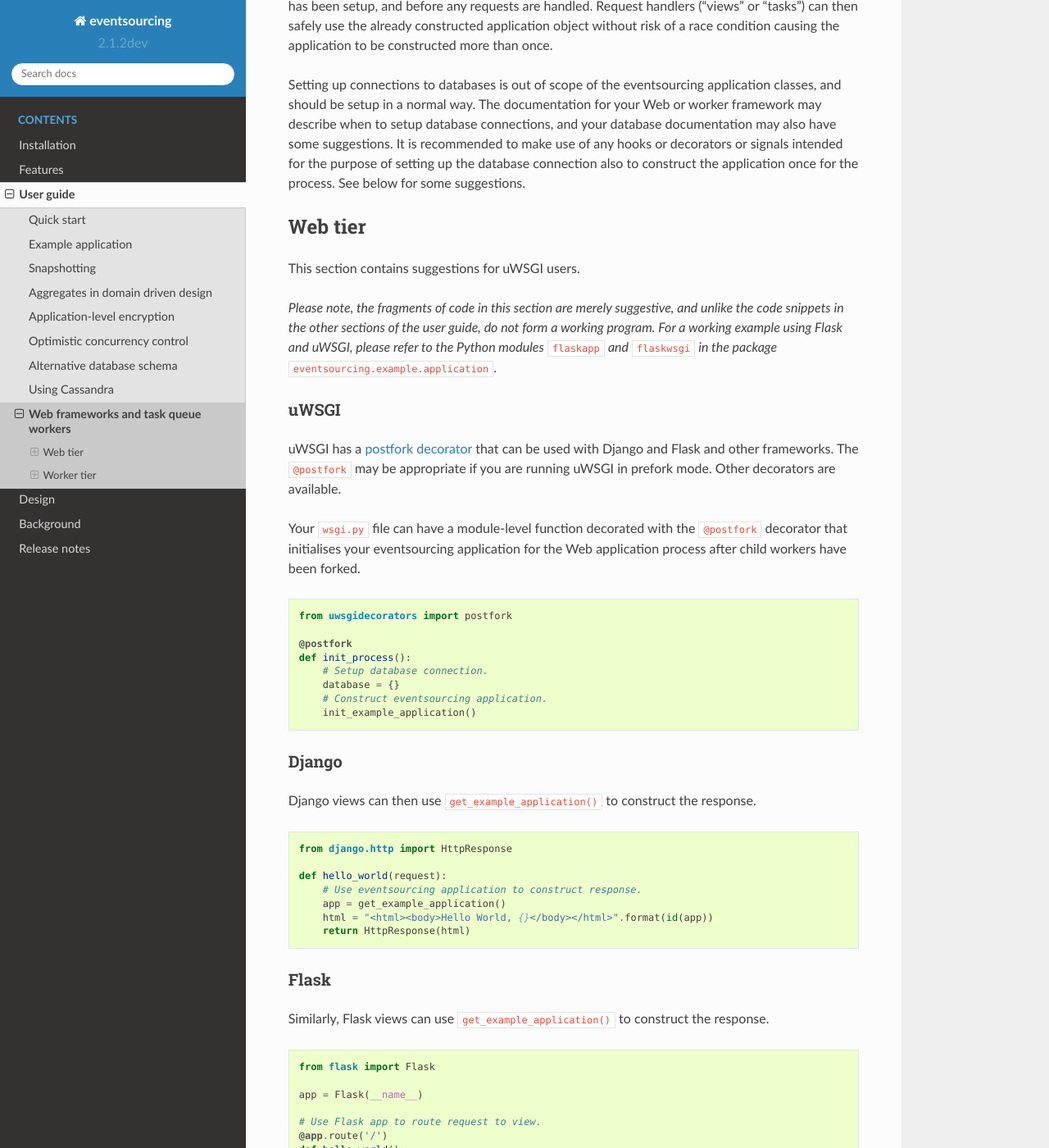
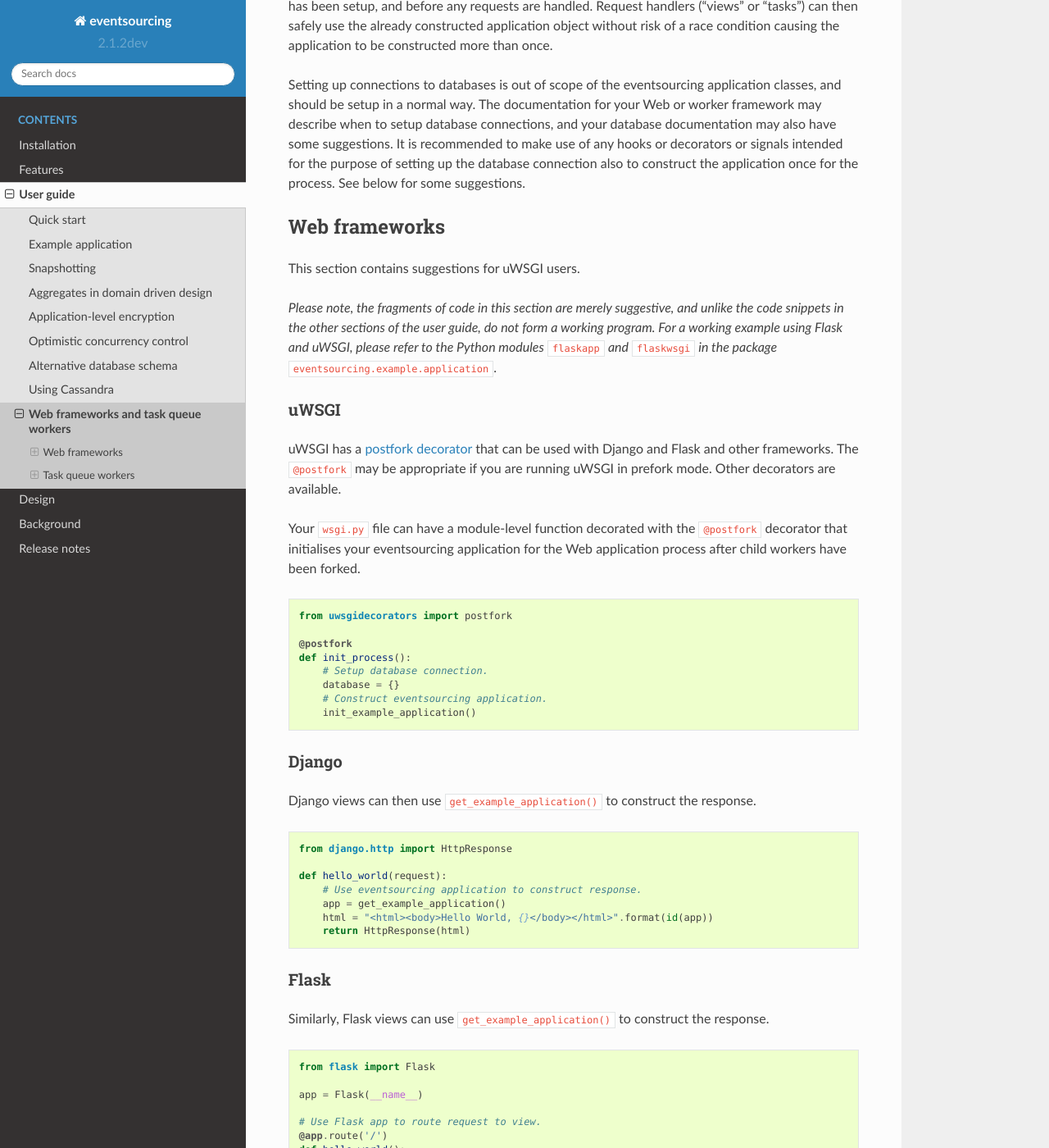
Before and after one commit to pyeventsourcing/eventsourcing, a Sphinx documentation site: the page built from docs/topics/user_guide/wsgi.rst, in a window 1280 px wide and 1400 px high, scrolled down 1460 px. Shown: the whole window at 82% size. Built offline with Sphinx 7.4.7 and the Read the Docs theme 2.0.0, drawn with Linux system fonts in a browser that asks for light colours; some of the changed text lies outside the part shown.

```diff
--- a/docs/topics/user_guide/quick_start.rst
+++ b/docs/topics/user_guide/quick_start.rst
@@ -91,4 +91,4 @@ Use the application to create, read, update, and delete "example" entities.
 
         # Delete.
         example.discard()
-        assert entity.id not in app.example_repository
+        assert example.id not in app.example_repository
--- a/docs/topics/user_guide/wsgi.rst
+++ b/docs/topics/user_guide/wsgi.rst
@@ -87,8 +87,8 @@ up the database connection also to construct the application once for the proces
 See below for some suggestions.
 
 
-Web tier
-========
+Web frameworks
+==============
 
 This section contains suggestions for uWSGI users.
 
@@ -159,8 +159,8 @@ Similarly, Flask views can use ``get_example_application()`` to construct the re
 
 In both cases, database tables must be created before running the application.
 
-Worker tier
-===========
+Task queue workers
+==================
 
 This section contains suggestions for Celery users.
 
```
